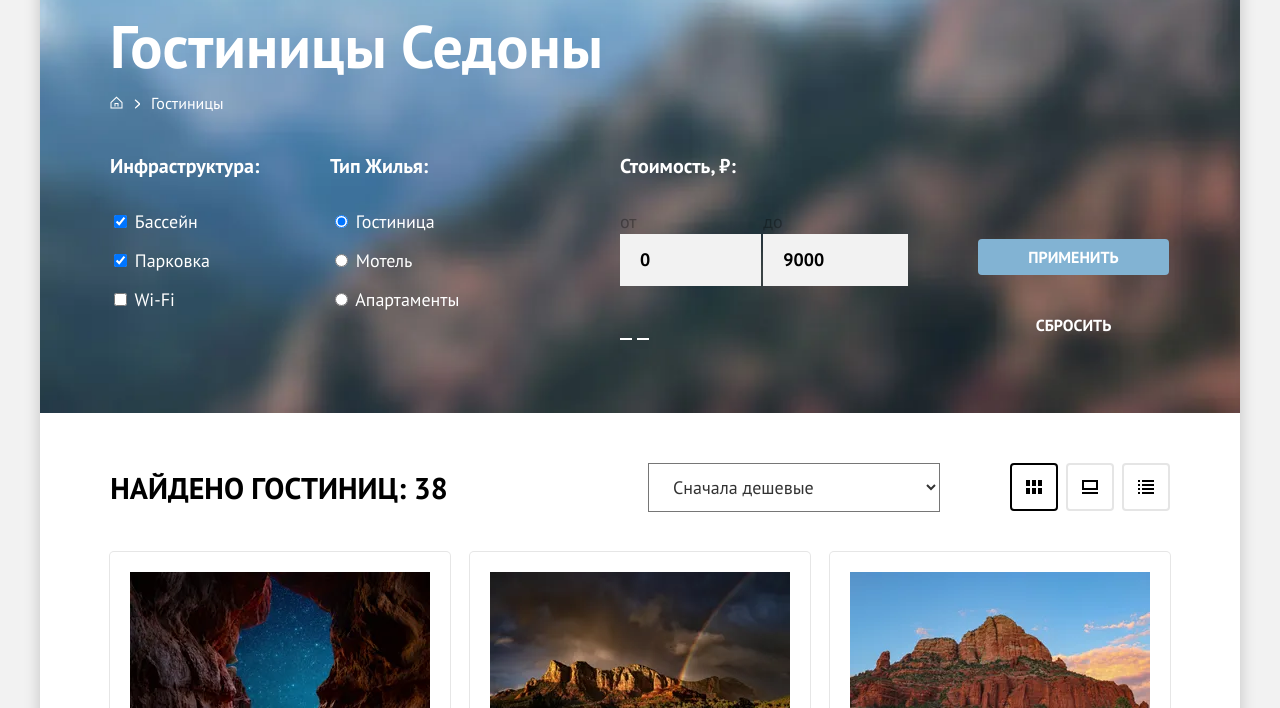
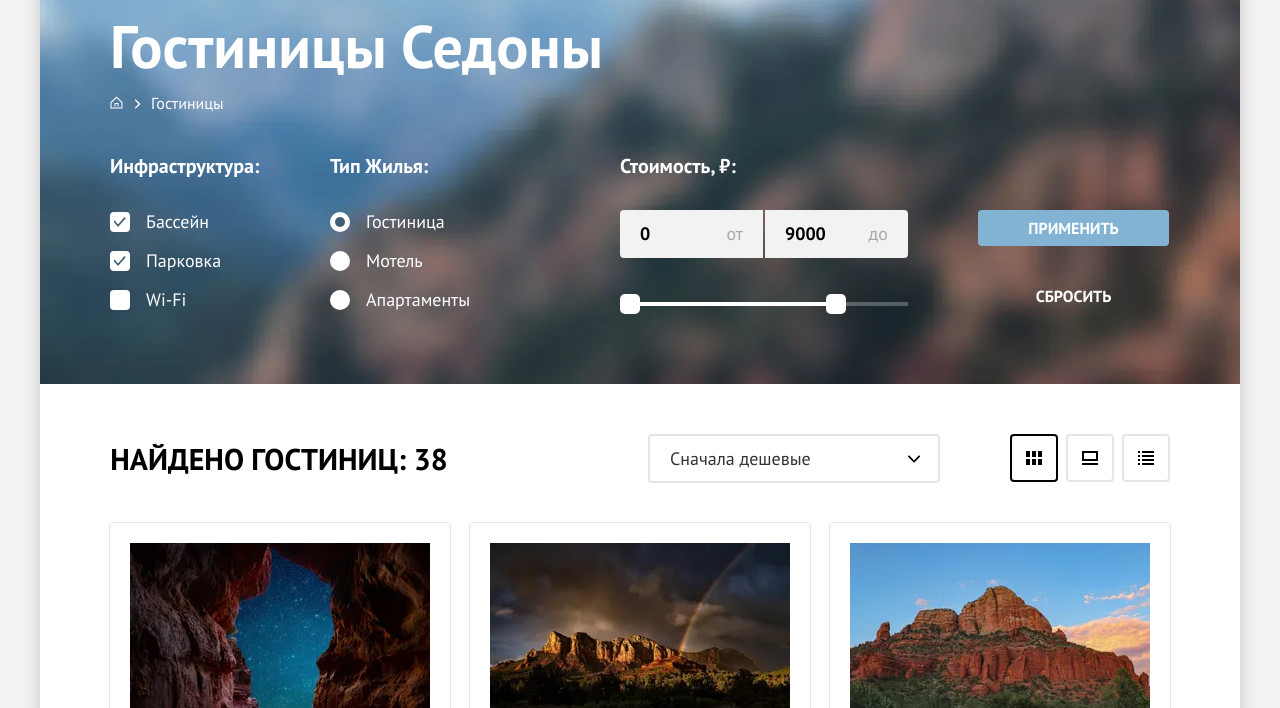
Before and after one commit to IntellectualSpecialist/166397-sedona-2, a plain HTML site: page catalog.html in a window 1280 px wide. Shown: the part 92-800 px from the top of the page. Drawn offline with Linux system fonts and the light colour scheme.

Commit message:
feat: добавлена стилизация форм, закончена верстка главной и каталога

```diff
--- a/catalog.html
+++ b/catalog.html
@@ -130,22 +130,20 @@
 
                 <div class="range">
                   <div class="range__fields">
-                    <label class="range__field field">
+                    <label class="range__field range__field--from field">
                       <span class="range__label field__label">от</span>
-                      <input type="number" name="from" value="0" min="0" max="10000">
+                      <input type="number" name="from" value="0" min="0" max="10000" required>
                     </label>
 
-                    <label class="range__field field">
+                    <label class="range__field range__field--to field">
                       <span class="range__label field__label">до</span>
-                      <input type="number" name="to" value="9000" min="0" max="10000">
+                      <input type="number" name="to" value="9000" min="0" max="10000" required>
                     </label>
                   </div>
 
                   <div class="range__wrapper">
                     <div class="range__scale">
-                      <div class="range__bar"></div>
-                    </div>
-
+                      <div class="range__bar" style="left: 0; width: 226px;">
                         <button class="range__handle range__handle--from" type="button">
                           <span class="visually-hidden">Двигать ползунок</span>
                         </button>
@@ -153,6 +151,8 @@
                         <button class="range__handle range__handle--to" type="button">
                           <span class="visually-hidden">Двигать ползунок</span>
                         </button>
+                      </div>
+                    </div>
                   </div>
                 </div>
               </fieldset>
@@ -169,11 +169,14 @@
           <header class="hotels-cards__header">
             <h2 class="hotels-cards__title title-large">Найдено гостиниц: <span class="hotels-cards__title-count">38</span></h2>
 
-            <select class="hotels-cards__sorting select" name="hotels-sorting" aria-label="Сортировка">
+            <div class="hotels-cards__sorting select">
+              <span class="visually-hidden">Сортировка</span>
+              <select name="hotels-sorting">
                 <option value="cheap">Сначала дешевые</option>
                 <option value="expensive">Сначала дорогие</option>
                 <option value="popular">Сначала популярные</option>
               </select>
+            </div>
 
             <ul class="hotels-cards__view-switcher view-switcher" aria-label="Вид отображения">
               <li class="view-switcher__item">
@@ -349,10 +352,10 @@
           </div>
 
           <div class="subscribe__form form">
-            <form action="https://echo.htmlacademy.ru/" method="post">
+            <form action="https://echo.htmlacademy.ru/" method="post" target="_blank">
               <label class="form__field field">
                 <span class="visually-hidden">Ваш e-mail</span>
-                <input type="email" name="email" placeholder="Ваш e-mail" required>
+                <input type="email" name="email" placeholder="Ваш e-mail" autocomplete="on" required>
               </label>
 
               <button class="form__button button button--secondary button--large" type="submit">Подписаться</button>
--- a/styles/styles.css
+++ b/styles/styles.css
@@ -263,13 +263,55 @@ img {
   line-height: 24px;
   color: #000000;
   background-color: #f2f2f2;
+  border-radius: 4px;
   border: none;
+  transition:
+    background-color 0.3s ease,
+    border-color 0.3s ease,
+    box-shadow 0.3s ease;
+  appearance: none;
+}
+
+.field input::-webkit-outer-spin-button,
+.field input::-webkit-inner-spin-button {
+  appearance: none;
+  margin: 0;
 }
 
 .field input::placeholder {
   font-weight: 400;
   color: currentColor;
   opacity: 0.6;
+}
+
+@media (hover: hover) {
+  .field input:hover {
+    background-color: #e5e5e5;
+  }
+}
+
+.field input:focus-visible {
+  background-color: #e5e5e5;
+}
+
+@supports not selector(:focus-visible) {
+  .field input:focus {
+    background-color: #e5e5e5;
+  }
+}
+
+.field input:user-invalid {
+  box-shadow: inset 0 0 0 2px #ff5757;
+}
+
+.field input:disabled {
+  color: rgba(0, 0, 0, 0.3);
+  opacity: 0.7;
+  pointer-events: none;
+}
+
+.field input:disabled:hover {
+  background-color: #f2f2f2;
 }
 
 .field--counter input {
@@ -304,9 +346,89 @@ img {
 }
 
 /* control */
+.control {
+  display: flex;
+  align-items: center;
+  cursor: pointer;
+  transition: opacity 0.3s ease;
+  will-change: opacity;
+  transform: translateZ(0);
+}
+
 .control input {
+  position: relative;
+  width: 20px;
+  height: 20px;
+  margin: 0;
+  margin-right: 16px;
+  flex-shrink: 0;
   background-color: #ffffff;
   border: none;
+  appearance: none;
+}
+
+@media (hover: hover) {
+  .control:hover:not(:active) {
+    opacity: 0.6;
+  }
+}
+
+.control:active {
+  opacity: 0.3;
+}
+
+.control:has(input:disabled) {
+  opacity: 0.3;
+  pointer-events: none;
+}
+
+.control:has(input:disabled):hover {
+  opacity: 1;
+}
+
+.control--checkbox input {
+  border-radius: 4px;
+}
+
+.control--checkbox input::before {
+  content: '';
+  position: absolute;
+  top: 50%;
+  left: 50%;
+  width: 13px;
+  height: 11px;
+  background-image: url('../images/check-icon.svg');
+  background-repeat: no-repeat;
+  background-size: cover;
+  transform: translate(-50%, -50%);
+  opacity: 0;
+  transition: opacity 0.3s ease;
+}
+
+.control--checkbox input:checked::before {
+  opacity: 1;
+}
+
+.control--radio input {
+  border-radius: 50%;
+}
+
+.control--radio input::before {
+  content: '';
+  position: absolute;
+  top: 50%;
+  left: 50%;
+  width: 10px;
+  height: 10px;
+  background-color: #3f5e72;
+  border-radius: 50%;
+  opacity: 0;
+  transform: translate(-50%, -50%);
+  transition: opacity 0.3s ease;
+}
+
+.control--radio input:checked::before {
+  opacity: 1;
 }
 
 .control__label {
@@ -315,12 +437,78 @@ img {
 
 /* select */
 .select {
-  padding: 0 20px;
+  position: relative;
+}
+.select select {
+  width: 100%;
+  min-height: 49px;
+  padding: 0 35px 0 20px;
   font-family: inherit;
+  font-style: normal;
+  font-weight: 400;
   font-size: 18px;
   line-height: 21px;
-  color: inherit;
+  color: #333333;
   background-color: transparent;
+  border: 2px solid #e5e5e5;
+  border-radius: 4px;
+  appearance: none;
+  cursor: pointer;
+  transition:
+    opacity 0.3s ease,
+    border-color 0.3s ease,
+    color 0.3s ease;
+}
+
+.select::before {
+  content: '';
+  position: absolute;
+  right: 20px;
+  top: 50%;
+  width: 12px;
+  height: 9px;
+  background-color: #000000;
+  mask-image: url('../images/select-arrow.svg');
+  mask-repeat: no-repeat;
+  mask-position: center;
+  mask-size: cover;
+  transform: translateY(-50%);
+}
+
+@media (hover: hover) {
+  .select select:hover:not(:active) {
+    border-color: #68a2ca;
+  }
+}
+
+.select select:focus-visible {
+  border-color: #68a2ca;
+}
+
+@supports not selector(:focus-visible) {
+  .select select:focus {
+    border-color: #68a2ca;
+  }
+}
+
+.select select:active {
+  opacity: 0.6;
+}
+
+.select select:disabled {
+  color: rgba(0, 0, 0, 0.3);
+  border-color: rgba(0, 0, 0, 0.3);
+  pointer-events: none;
+  user-select: none;
+}
+
+.select:has(select:disabled)::before {
+  background-color: rgba(0, 0, 0, 0.3);
+}
+
+.select select:disabled:hover:not(:active) {
+  color: rgba(0, 0, 0, 0.3);
+  border-color: rgba(0, 0, 0, 0.3);
 }
 
 /* tooltip */
@@ -355,7 +543,6 @@ img {
   text-decoration: none;
   color: #000000;
   transition: color 0.3s ease;
-  user-select: none;
 }
 
 @media (hover: hover) {
@@ -462,7 +649,6 @@ img {
   transition:
     color 0.3s ease,
     opacity 0.3s ease;
-  user-select: none;
 }
 
 .site-list__link--current {
@@ -522,7 +708,6 @@ img {
   font-weight: 700;
   text-decoration: none;
   color: #000000;
-  user-select: none;
   transition:
     color 0.3s ease,
     opacity 0.3s ease;
@@ -608,7 +793,7 @@ img {
   right: -17px;
   width: 6px;
   height: 10px;
-  background-image: url('../images/bc-arrow-bg.svg');
+  background-image: url('../images/arrow.svg');
   background-repeat: no-repeat;
   background-size: cover;
   transform: translateY(-50%);
@@ -639,22 +824,22 @@ img {
 
 @media (hover: hover) {
   .breadcrumbs__link[href]:hover:not(:active) {
-    opacity: 0.7;
+    opacity: 0.6;
   }
 }
 
 .breadcrumbs__link[href]:focus-visible {
-  opacity: 0.7;
+  opacity: 0.6;
 }
 
 @supports not selector(:focus-visible) {
   .breadcrumbs__link[href]:focus {
-    opacity: 0.7;
+    opacity: 0.6;
   }
 }
 
 .breadcrumbs__link[href]:active {
-  opacity: 0.4;
+  opacity: 0.3;
 }
 
 .breadcrumbs__link--home {
@@ -1017,25 +1202,106 @@ img {
 }
 
 .range__field {
+  position: relative;
   flex-grow: 1;
 }
 
+.range__field input {
+  min-height: 48px;
+  padding-right: 45px;
+}
+
+.range__field--from input {
+  border-radius: 4px 0 0 4px;
+}
+
+.range__field--to input {
+  border-radius: 0 4px 4px 0;
+}
+
 .range__label {
+  position: absolute;
+  right: 20px;
+  top: 50%;
   font-weight: 400;
   font-size: 18px;
   line-height: 24px;
   opacity: 0.3;
+  transform: translateY(-50%);
+}
+
+.range__wrapper {
+  display: flex;
+  align-items: center;
+  height: 20px;
+  width: 100%;
+}
+
+.range__scale {
+  position: relative;
+  width: 100%;
+  height: 4px;
+  background-color: rgba(225, 225, 225, 0.3);
+}
+
+.range__bar {
+  position: absolute;
+  width: 100%;
+  height: 4px;
+  background-color: #ffffff;
+  opacity: 1;
 }
 
 .range__handle {
+  position: absolute;
+  top: 50%;
+  width: 20px;
+  height: 20px;
   background-color: #ffffff;
+  border-radius: 5px;
   border: none;
+  transform: translateY(-50%);
+  cursor: pointer;
+  transition: box-shadow 0.3s ease;
+}
+
+@media (hover: hover) {
+  .range__handle:hover:not(:active) {
+    box-shadow: 0 4px 10px rgba(0, 0, 0, 0.25);
+
+  }
+}
+
+.range__handle:focus-visible {
+  box-shadow: 0 4px 10px rgba(0, 0, 0, 0.25);
+}
+
+@supports not selector(:focus-visible) {
+  .range__handle:focus {
+    box-shadow: 0 4px 10px rgba(0, 0, 0, 0.25);
+  }
+}
+
+.range__handle:active {
+  box-shadow: 0 7px 15px rgba(0, 0, 0, 0.4);
+}
+
+.range__handle--from {
+  left: 0;
+}
+
+.range__handle--to {
+ right: 0;
 }
 
 /* form */
 .form form {
   display: grid;
   grid-template-columns: 1fr 232px;
+}
+
+.form__field input {
+  border-radius: 4px 0 0 4px;
 }
 
 .form__button {
@@ -1138,7 +1404,6 @@ img {
     border-color 0.3s ease,
     opacity 0.3s ease;
   cursor: pointer;
-  user-select: none;
 }
 
 @media (hover: hover) {
@@ -1355,7 +1620,7 @@ img {
   display: flex;
   align-items: flex-start;
   justify-content: space-between;
-  padding: 40px 70px;
+  padding: 40px 70px 30px;
   color: #000000;
 }
 
```
Also changed, not shown: index.html (+2 -2 lines), modal.html (+2 -2 lines), images/arrow.svg (renamed from images/bc-arrow-bg.svg). Lines whose indentation alone changed are shown as unchanged.
